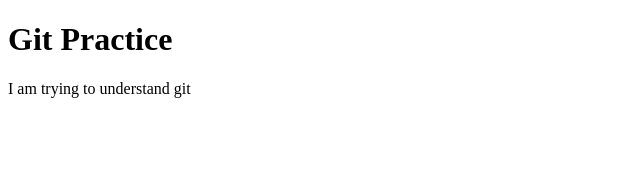
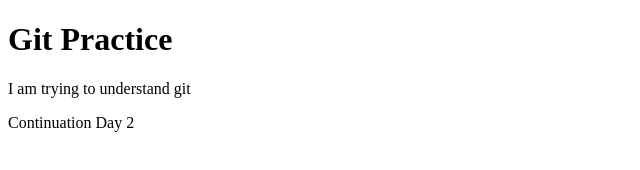
Before and after one commit to Cyogbang/Understadinggit, a plain HTML site: page index.html in a window 1280 px wide. Shown: the whole page, without its empty margins (0-640 px from the left). Drawn offline with Linux system fonts and the light colour scheme.

Commit message:
I think i now understand git add

```diff
--- a/index.html
+++ b/index.html
@@ -8,5 +8,6 @@
 <body>
     <h1>Git Practice</h1>
     <p>I am trying to understand git</p>
+    <p>Continuation Day 2</p>
 </body>
 </html>
```
